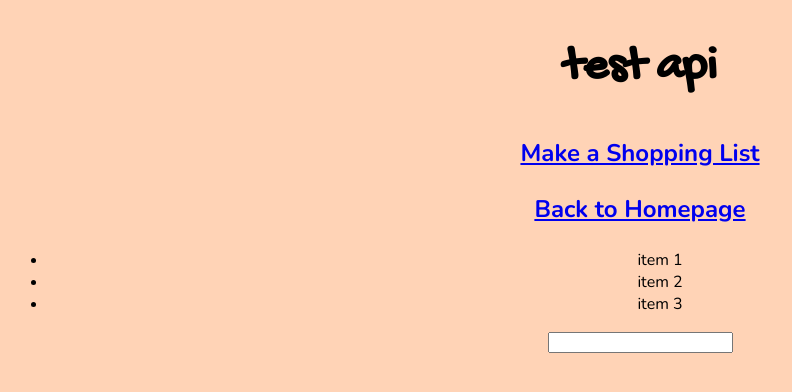
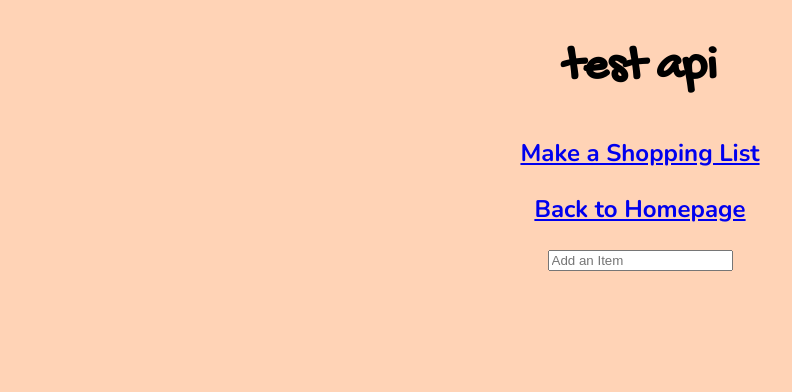
Before and after one commit to ak-run/recipe-shopping-app, a React (Create React App) app: page /ShoppingList in a window 1280 px wide. Shown: the top 392 px of the page, without its empty margins (0-792 px from the left). Built offline with nearby package versions, Linux system fonts and the light colour scheme.

Commit message:
added ability to cross items on the list

```diff
--- a/src/App.css
+++ b/src/App.css
@@ -1,3 +1,9 @@
+/* firs set up everything to border-box sizing.
+This is a CSS code that sets the box-sizing property to border-box for all elements, as well as for their ::before and ::after pseudo-elements.*/
+*, **::before, *::after {
+  box-sizing: border-box;
+}
+
 .App {
   text-align: center;
 }
@@ -68,3 +74,8 @@ h3 {
       .fourth-colour {
         background-color: #ffaaa5;
       } */
+
+.search-bar{
+  padding: 10px;
+  align-items: center;
+}
--- a/src/ShoppingList.js
+++ b/src/ShoppingList.js
@@ -4,9 +4,7 @@ import ListDisplay from './components/ListDisplay';
 import InputText from './components/InputText';
 
 function ShoppingList () {
-  const [items, setItems] = useState([
-    "item 1", "item 2", "item 3"
-  ]);
+  const [items, setItems] = useState([]);
   return (
     <div id="list-container">
     {/* ListDisplay component receives items array and a handleClick function to delete items */}
--- a/src/components/InputText.js
+++ b/src/components/InputText.js
@@ -9,7 +9,11 @@ const InputText = (props) => {
       props.handleSubmit(value);
       setValue('');
     }}>
-      <input type="text" value={value} onChange={e => setValue(e.target.value)}/>
+      <input
+        type="text"
+        placeholder="Add an Item"
+        value={value}
+        onChange={e => setValue(e.target.value)}/>
     </form>
   );
 };
--- a/src/components/ListItem.jsx
+++ b/src/components/ListItem.jsx
@@ -1,7 +1,24 @@
-import React from 'react';
+import React, { useState } from 'react';
 //this is a component that accepts prop and turns it into a list item, it also accepts handleClick function that removes items from the list
-const ListItem = (props) => (
-  <li onClick={()=> props.handleClick(props.name)}>{props.name}</li>
-);
+
+
+const ListItem = (props) => {
+  //adding functionality to cross items on the shopping list and uncross them
+  const [isCrossed, setIsCrossed] = useState(false);
+
+  const handleClick = () => {
+    setIsCrossed(!isCrossed);
+  };
+
+  const listItemStyle = {
+    textDecoration: isCrossed ? "line-through" : "none"
+  };
+
+  return (
+    <li onClick={handleClick} style={listItemStyle}>
+      {props.name}
+    </li>
+  );
+};
 
 export default ListItem;
```
Also changed, not shown: src/App.js (+37 -0 lines).
